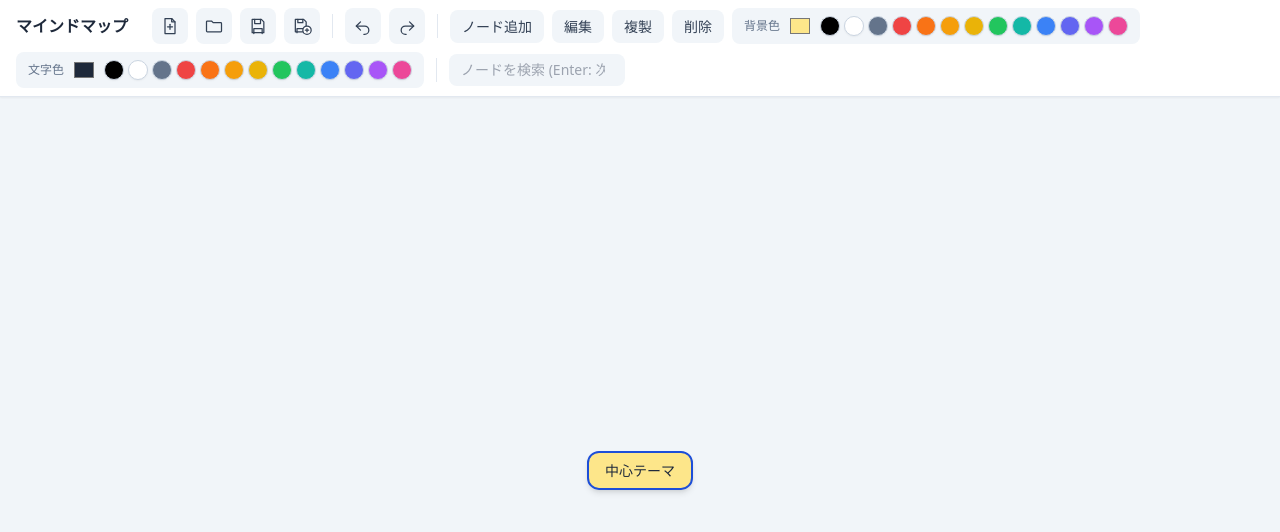
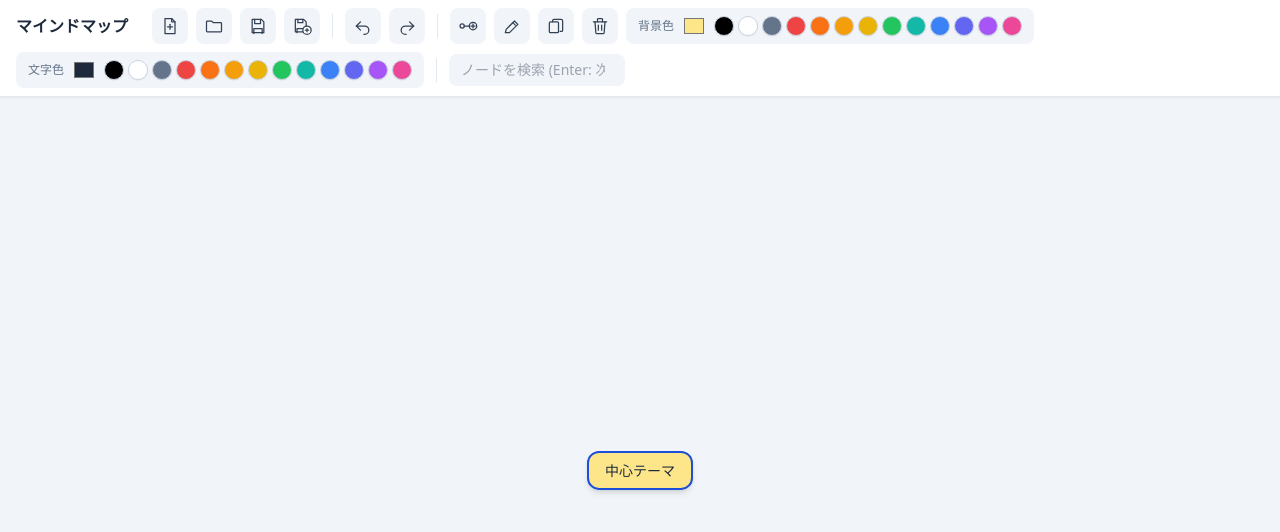
Before and after one commit to yuodagaki/mind-map, a plain HTML site: page index.html in a window 1280 px wide. Drawn offline with nearby package versions, Linux system fonts and the light colour scheme.

Commit message:
ノード操作(追加/編集/複製/削除)ボタンをアイコン化
テキストラベルからインラインSVGアイコンに変更し、ツールバー全体のアイコンボタンと見た目を統一。
削除ボタンの赤色ホバーが他のアイコンボタンの汎用ホバー色に負けていたCSSの優先順位も修正。

Co-Authored-By: Claude Sonnet 5 <noreply@anthropic.com>

```diff
--- a/index.html
+++ b/index.html
@@ -35,10 +35,18 @@
 
     <span class="w-px h-6 bg-slate-200 mx-1"></span>
 
-    <button id="add-child-btn" class="toolbar-btn" title="子ノードを追加 (Enter)">ノード追加</button>
-    <button id="edit-btn" class="toolbar-btn" title="選択中ノードを編集">編集</button>
-    <button id="duplicate-btn" class="toolbar-btn" title="ノードを複製 (Ctrl+D)">複製</button>
-    <button id="delete-btn" class="toolbar-btn toolbar-btn-danger" title="ノードを削除 (Delete)">削除</button>
+    <button id="add-child-btn" class="toolbar-icon-btn" title="子ノードを追加 (Enter)" aria-label="子ノードを追加">
+      <svg viewBox="0 0 24 24" fill="none" stroke="currentColor" stroke-width="1.5" stroke-linecap="round" stroke-linejoin="round"><circle cx="5" cy="12" r="2.5"/><line x1="7.5" y1="12" x2="14" y2="12"/><circle cx="18" cy="12" r="4.5"/><line x1="18" y1="9.5" x2="18" y2="14.5"/><line x1="15.5" y1="12" x2="20.5" y2="12"/></svg>
+    </button>
+    <button id="edit-btn" class="toolbar-icon-btn" title="選択中ノードを編集" aria-label="編集">
+      <svg viewBox="0 0 24 24" fill="none" stroke="currentColor" stroke-width="1.5" stroke-linecap="round" stroke-linejoin="round"><path d="M4 20l1-4L15 6l4 4L9 20z"/><path d="M13 8l3 3"/></svg>
+    </button>
+    <button id="duplicate-btn" class="toolbar-icon-btn" title="ノードを複製 (Ctrl+D)" aria-label="複製">
+      <svg viewBox="0 0 24 24" fill="none" stroke="currentColor" stroke-width="1.5" stroke-linecap="round" stroke-linejoin="round"><rect x="4" y="7" width="11" height="13" rx="1.5"/><path d="M8 7V5.5A1.5 1.5 0 0 1 9.5 4H18a2 2 0 0 1 2 2v11a1.5 1.5 0 0 1-1.5 1.5H17"/></svg>
+    </button>
+    <button id="delete-btn" class="toolbar-icon-btn toolbar-btn-danger" title="ノードを削除 (Delete)" aria-label="削除">
+      <svg viewBox="0 0 24 24" fill="none" stroke="currentColor" stroke-width="1.5" stroke-linecap="round" stroke-linejoin="round"><path d="M4 7h16"/><path d="M6 7l1 13a1 1 0 0 0 1 1h8a1 1 0 0 0 1-1l1-13"/><path d="M9 7V4a1 1 0 0 1 1-1h4a1 1 0 0 1 1 1v3"/><line x1="10" y1="11" x2="10" y2="17"/><line x1="14" y1="11" x2="14" y2="17"/></svg>
+    </button>
 
     <div class="toolbar-btn flex items-center gap-2" title="選択中ノードの背景色">
       <span class="text-xs text-slate-500">背景色</span>
@@ -79,10 +87,6 @@
     .toolbar-btn:hover {
       background-color: #e2e8f0;
     }
-    .toolbar-btn-danger:hover {
-      background-color: #fecaca;
-      color: #991b1b;
-    }
     .toolbar-icon-btn {
       display: inline-flex;
       align-items: center;
@@ -100,6 +104,10 @@
       width: 1.25rem;
       height: 1.25rem;
     }
+    .toolbar-btn-danger:hover {
+      background-color: #fecaca;
+      color: #991b1b;
+    }
   </style>
 
   <script type="module" src="./js/main.js"></script>
```
